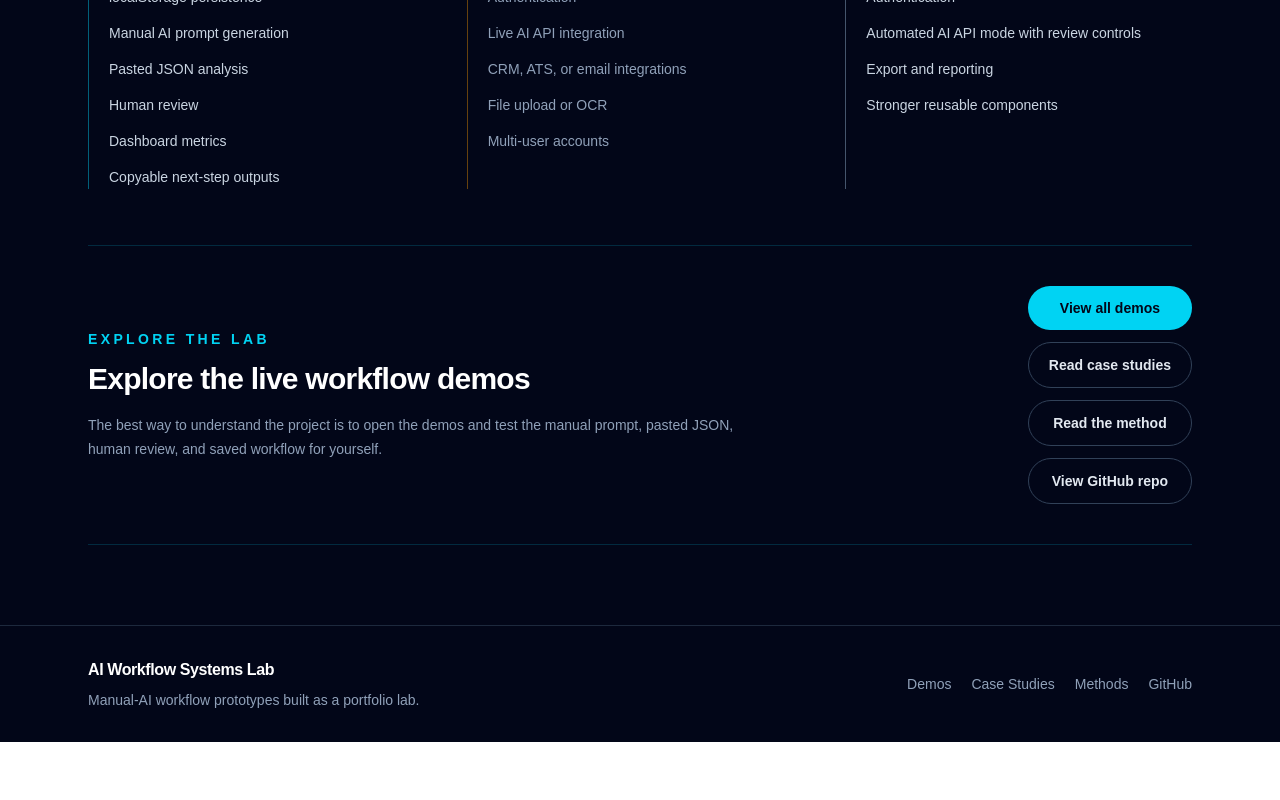
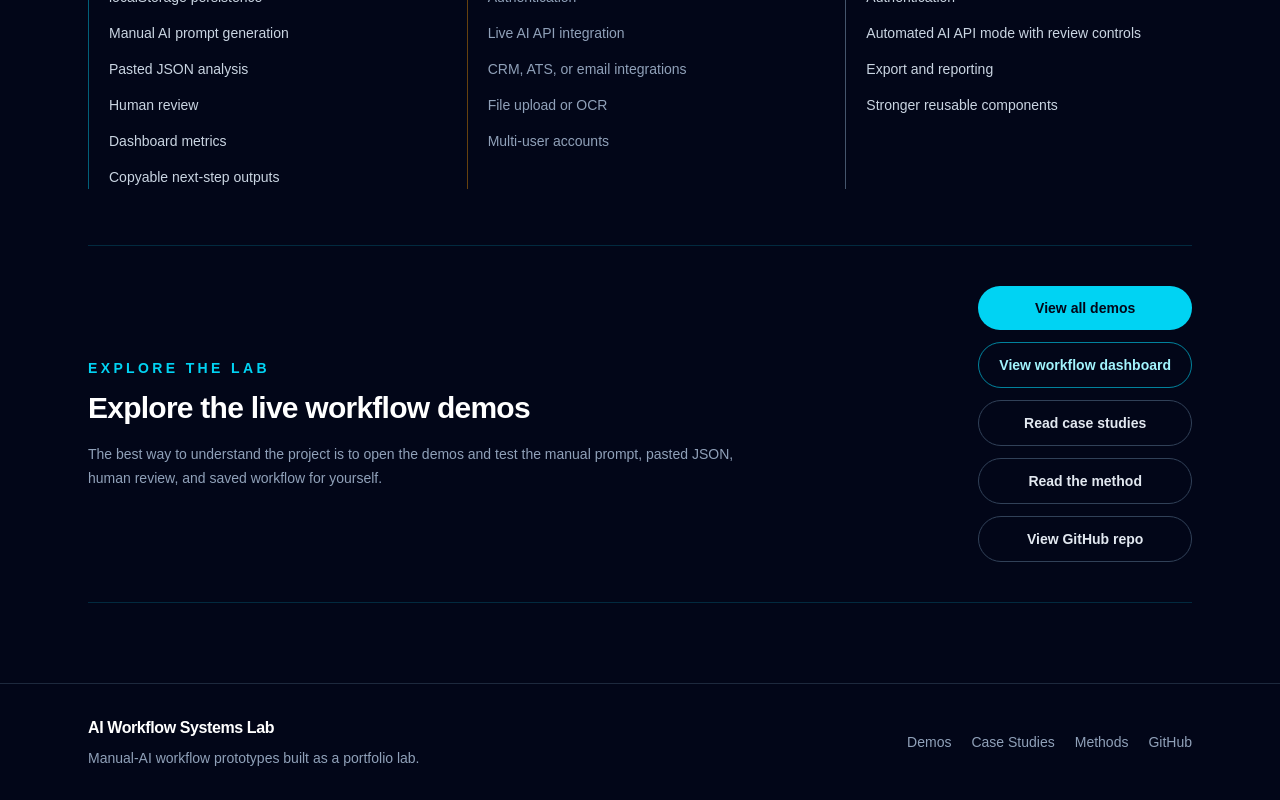
Before and after one commit to solitud3456/ai-workflow-systems-lab, a Next.js app: page / in a window 1280 px wide. Shown: the part 2167-2967 px from the top of the page. Before the commit the page ends 2909 px from the top, so only its background shows below. Built offline with nearby package versions, Linux system fonts and the light colour scheme.

Commit message:
Feature workflow dashboard on homepage

```diff
--- a/src/app/page.tsx
+++ b/src/app/page.tsx
@@ -341,6 +341,12 @@ export default function Home() {
                 View all demos
               </Link>
               <Link
+                href="/workflow-dashboard"
+                className="rounded-full border border-cyan-400/60 px-5 py-3 text-center text-sm font-semibold text-cyan-200 transition hover:border-cyan-300 hover:bg-cyan-500/10"
+              >
+                View workflow dashboard
+              </Link>
+              <Link
                 href="/case-studies"
                 className="rounded-full border border-slate-700 px-5 py-3 text-center text-sm font-semibold text-slate-200 transition hover:border-cyan-400 hover:text-cyan-300"
               >
```
